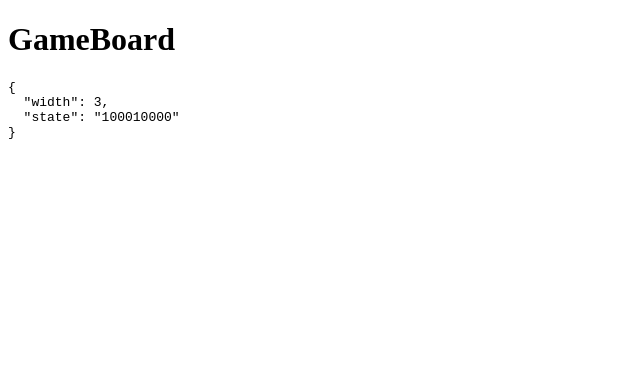
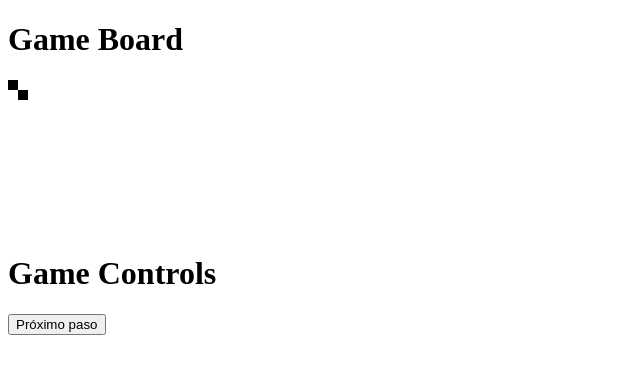
Before and after one commit to facundopereztomasek/game-of-war-client, a Vue app: page / in a window 1280 px wide. Shown: the top 374 px of the page, without its empty margins (0-640 px from the left). Built offline with nearby package versions, Linux system fonts and the light colour scheme; no server answers.

Commit message:
game controls added - draw board

```diff
--- a/src/App.vue
+++ b/src/App.vue
@@ -1,14 +1,19 @@
 <template>
-    <GameBoard />
+    <div>
+        <GameBoard />
+        <GameControls />
+    </div>
 </template>
 
 <script>
 import GameBoard from "./components/GameBoard.vue";
+import GameControls from "./components/GameControls.vue";
 
 export default {
     name: "App",
     components: {
         GameBoard,
+        GameControls,
     },
 };
 </script>
--- a/src/components/GameBoard.vue
+++ b/src/components/GameBoard.vue
@@ -1,12 +1,25 @@
 <template>
-    <div class="board">
-        <h1>GameBoard</h1>
-        <pre>{{ board }}</pre>
+    <div class="game-board">
+        <h1>Game Board</h1>
+        <div>
+            <canvas
+                ref="boardCanvas"
+                :width="canvasSize"
+                :height="canvasSize"
+            ></canvas>
+        </div>
     </div>
 </template>
 
 <script>
-import { computed, defineComponent, reactive, toRefs } from "vue";
+import {
+    computed,
+    defineComponent,
+    onMounted,
+    reactive,
+    toRefs,
+    watchEffect,
+} from "vue";
 import { useGame } from "@/modules/game";
 
 export default defineComponent({
@@ -14,8 +27,50 @@ export default defineComponent({
         const gameRef = useGame();
         gameRef.nextStep();
 
+        onMounted(() => {
+            state.boardContext = state.boardCanvas.getContext("2d");
+        });
+
         const state = reactive({
             board: computed(() => gameRef.board),
+            unitSize: 10,
+            boardCanvas: null,
+            boardContext: null,
+        });
+
+        const getMatrixFromBoardState = (board) => {
+            return board.state
+                .match(new RegExp(`.{1,${board.width}}`, "g"))
+                .map((_) => _.split("").map((_) => Number(_)));
+        };
+
+        watchEffect(() => {
+            const boardContext = state.boardContext;
+            const board = state.board?.value;
+            const unitSize = state.unitSize;
+            const canvasSize = board.width * unitSize;
+
+            if (!boardContext) return;
+            const matrix = getMatrixFromBoardState(board);
+
+            boardContext.clearRect(0, 0, canvasSize, canvasSize);
+            boardContext.fillStyle = "black";
+
+            for (let i = 0; i < board.width; i++) {
+                for (let j = 0; j < board.width; j++) {
+                    let color = matrix[i][j] === 1 ? "black" : "white";
+
+                    boardContext.beginPath();
+                    boardContext.fillStyle = color;
+                    boardContext.rect(
+                        i * unitSize,
+                        j * unitSize,
+                        unitSize,
+                        unitSize
+                    );
+                    boardContext.fill();
+                }
+            }
         });
 
         return {
@@ -25,5 +80,4 @@ export default defineComponent({
 });
 </script>
 
-<!-- Add "scoped" attribute to limit CSS to this component only -->
 <style lang="scss" scoped></style>
--- /dev/null
+++ b/src/components/GameControls.vue
@@ -0,0 +1,32 @@
+<template>
+    <div class="game-controls">
+        <h1>Game Controls</h1>
+        <button @click="nextStepHandler">Próximo paso</button>
+    </div>
+</template>
+
+<script>
+import { defineComponent, reactive, toRefs } from "vue";
+import { useGame } from "@/modules/game";
+
+export default defineComponent({
+    setup() {
+        const gameRef = useGame();
+
+        const state = reactive({
+            autorun: false,
+        });
+
+        const nextStepHandler = () => {
+            gameRef.nextStep();
+        };
+
+        return {
+            ...toRefs(state),
+            nextStepHandler,
+        };
+    },
+});
+</script>
+
+<style lang="scss" scoped></style>
```
